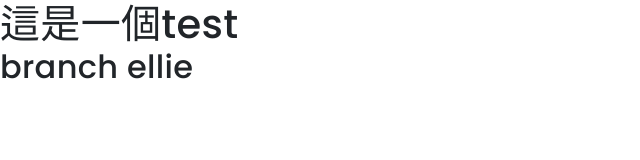
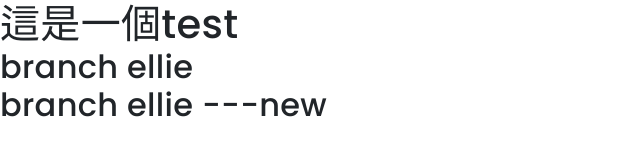
Before and after one commit to elliechiang143/hex2024_css_w8_team, a website built with Vite: page pages/test.html in a window 1280 px wide. Shown: the whole page, without its empty margins (0-640 px from the left). Built offline with nearby package versions, Linux system fonts and the light colour scheme.

Commit message:
branch ellie new

```diff
--- a/pages/test.html
+++ b/pages/test.html
@@ -8,5 +8,6 @@
 <body>
     <h1>這是一個test</h1>
     <h2>branch ellie</h2>
+    <h2>branch ellie  ---new</h2>
 </body>
 </html>
```
